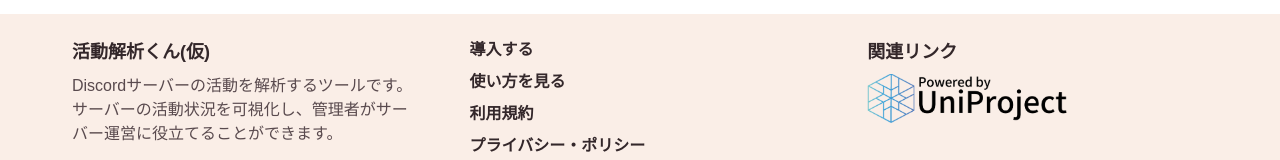
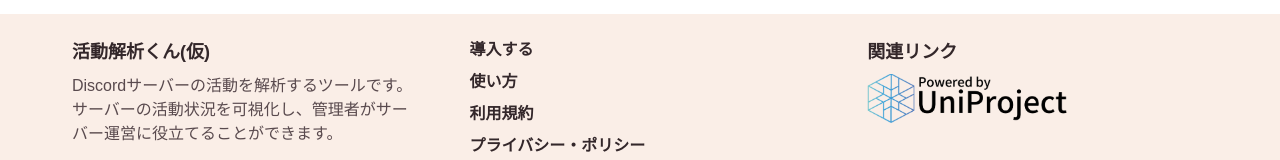
Before and after one commit to UniPro-tech/AnalyzeBotSite, a Next.js app: page / in a window 1280 px wide. Shown: the part 920-1080 px from the top of the page. Built offline with nearby package versions, Linux system fonts and the light colour scheme.

Commit message:
リンクを修正

```diff
--- a/src/components/Footer.tsx
+++ b/src/components/Footer.tsx
@@ -35,8 +35,8 @@ export default function Footer() {
               <Link href="/invite" className={`${HeaderFooterStyles.link}`}>
                 導入する
               </Link>
-              <Link href="#" className={`${HeaderFooterStyles.link}`}>
-                使い方を見る
+              <Link href="/howto" className={`${HeaderFooterStyles.link}`}>
+                使い方
               </Link>
               <Link
                 href="/legal/terms"
--- a/src/components/Header.tsx
+++ b/src/components/Header.tsx
@@ -21,7 +21,7 @@ export default function Header() {
               </Link>
             </li>
             <li>
-              <Link href="#" className={`${HeaderFooterStyles.link}`}>
+              <Link href="/howto" className={`${HeaderFooterStyles.link}`}>
                 使い方
               </Link>
             </li>
--- a/src/components/HeroSlideshow.tsx
+++ b/src/components/HeroSlideshow.tsx
@@ -43,10 +43,10 @@ export default function HeroSlideshow() {
               Discordサーバーの活動を解析するツールです。
             </p>
             <div className="flex flex-wrap gap-4 justify-center lg:justify-start">
-              <Link href="/invite" className={HeroStyles.button}>
+              <Link href="/invite" className={`${HeroStyles.button}`}>
                 導入する
               </Link>
-              <Link href="#" className={HeroStyles.button}>
+              <Link href="/howto" className={HeroStyles.button}>
                 使い方を見る
               </Link>
             </div>
```
